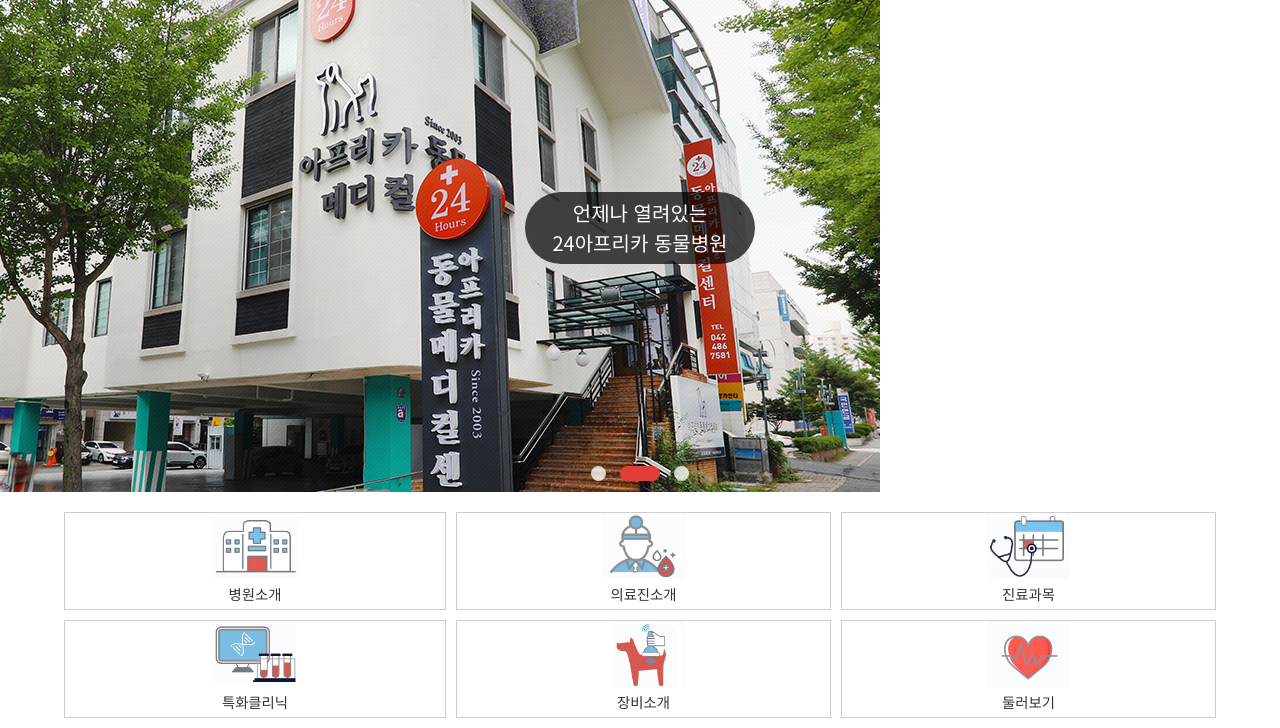
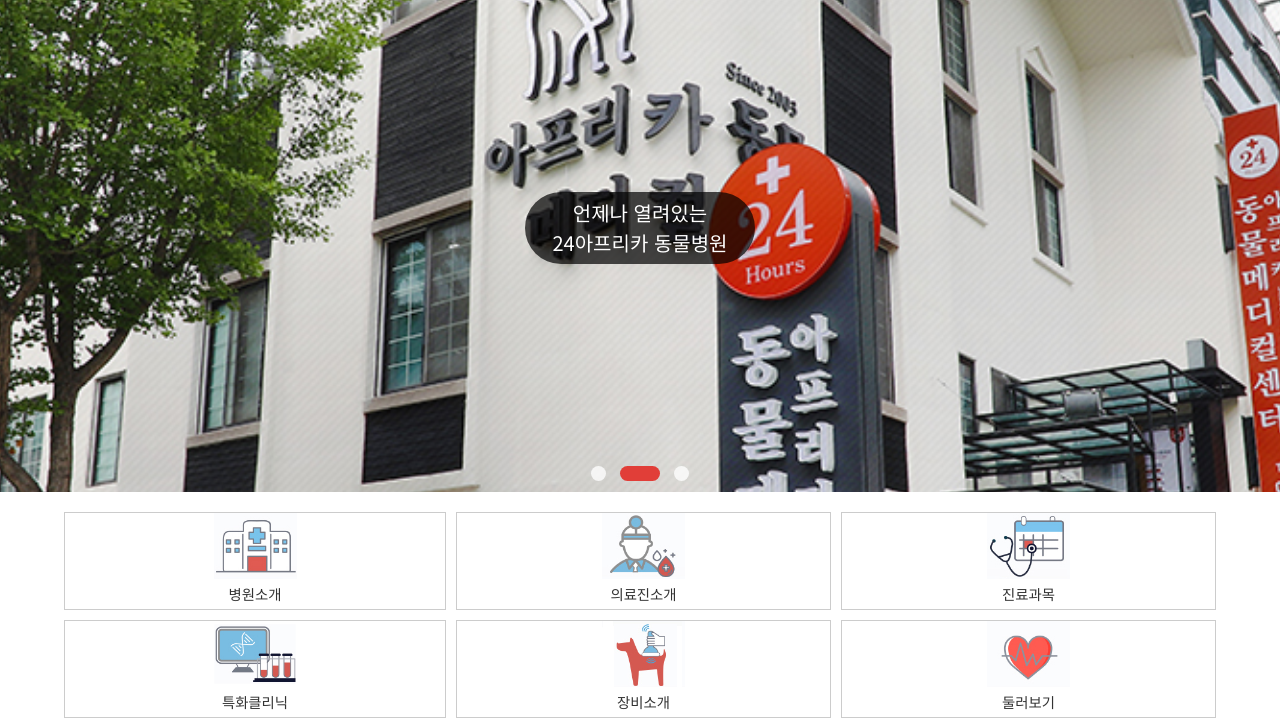
Before and after one commit to kxxiu/amdc, a plain HTML site: page m_index.html in a window 1280 px wide. Shown: the part 76-804 px from the top of the page. Drawn offline with nearby package versions, Linux system fonts and the light colour scheme.

Commit message:
배너 수정

```diff
--- a/css/m_main.css
+++ b/css/m_main.css
@@ -8,7 +8,9 @@ main{padding-top: 40px;}
   display: none;
 }
 .slide img{
-  transform: translate(-120px, -203px);
+  width: 100%;height: 100%;
+  object-fit: cover;
+  transform: scale(1.5);
 }
 .myslide{
   height: 66vh;
```
